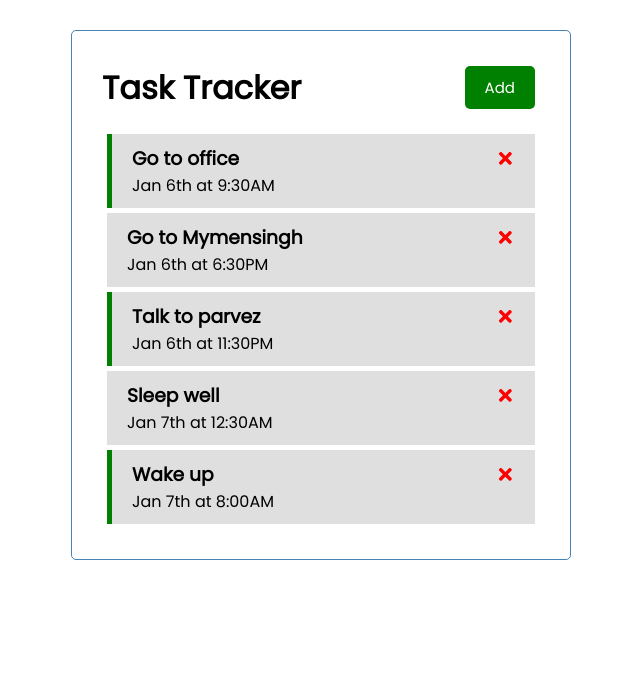
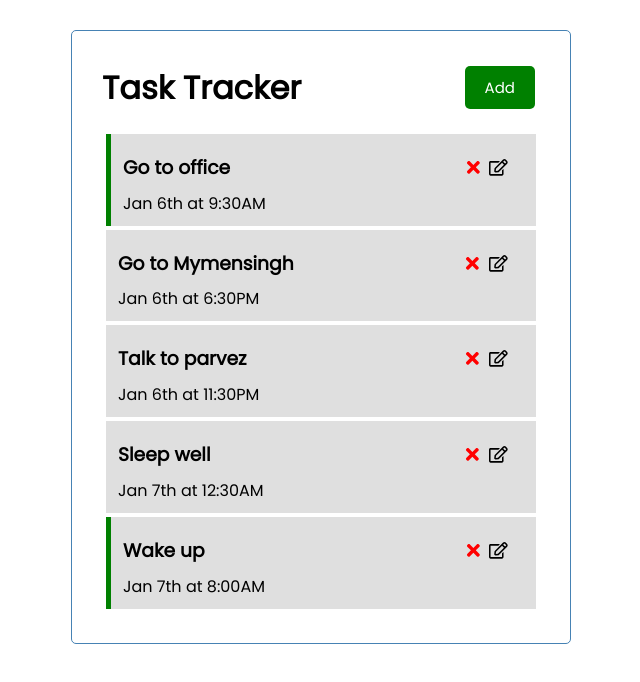
Before and after one commit to Adnan-13/task-tracker, a React (Create React App) app: page / in a window 1280 px wide. Shown: the top 682 px of the page, without its empty margins (319-959 px from the left). Built offline with nearby package versions, Linux system fonts and the light colour scheme.

Commit message:
Edit half

```diff
--- a/package.json
+++ b/package.json
@@ -6,6 +6,7 @@
     "@testing-library/jest-dom": "^5.16.1",
     "@testing-library/react": "^12.1.2",
     "@testing-library/user-event": "^13.5.0",
+    "json-server": "^0.17.0",
     "react": "^17.0.2",
     "react-dom": "^17.0.2",
     "react-icons": "^4.3.1",
--- a/src/App.js
+++ b/src/App.js
@@ -23,7 +23,7 @@ function App() {
       id: 3,
       text: 'Talk to parvez',
       date: 'Jan 6th at 11:30PM',
-      reminder: true,
+      reminder: false,
     },
     {
       id: 4,
@@ -44,6 +44,20 @@ function App() {
     const newTask = { id: taskId, ...task };
     setTaskId(taskId + 1);
     setTasks([...tasks, newTask]);
+  };
+
+  //edit task
+  const editTask = (editedTask) => {
+    // console.log(editedTask);
+    var modifiedTasks = [];
+    tasks.forEach((i) => {
+      console.log(i.id, editTask.id);
+      if (editTask.id === i.id) {
+        console.log('Got that S****');
+      }
+    });
+
+    // console.log(modifiedTasks);
   };
 
   // delete task
@@ -73,6 +87,7 @@ function App() {
           <Tasks
             tasks={tasks}
             onDelete={deleteTask}
+            onEdit={editTask}
             onReminderToggle={setReminder}
           />
         ) : (
--- /dev/null
+++ b/src/components/EditTask.js
@@ -0,0 +1,57 @@
+import React, { useState } from 'react';
+
+const EditTask = ({ task, onEdit }) => {
+  const [text, setText] = useState(task.text);
+  const [date, setDate] = useState(task.date);
+  const [reminder, setReminder] = useState(task.reminder);
+
+  const theID = task.id;
+
+  const onSubmit = (e) => {
+    e.preventDefault();
+
+    if (!text) {
+      alert('Please add a task');
+      return;
+    }
+
+    onEdit({ id: theID, text, date, reminder });
+  };
+
+  return (
+    <div style={{ border: '1px solid steelblue' }}>
+      <form className='add-form' style={{ margin: '15px' }} onSubmit={onSubmit}>
+        <div className='form-control'>
+          <label>Task</label>
+          <input
+            type='text'
+            value={text}
+            onChange={(e) => setText(e.target.value)}
+          />
+        </div>
+
+        <div className='form-control'>
+          <label>Date and Time</label>
+          <input
+            type='text'
+            value={date}
+            onChange={(e) => setDate(e.target.value)}
+          />
+        </div>
+
+        <div className='form-control form-control-check'>
+          <label>Set Reminder</label>
+          <input
+            type='checkbox'
+            checked={reminder}
+            onChange={(e) => setReminder(e.currentTarget.checked)}
+          />
+        </div>
+
+        <input className='btn btn-block' type='submit' value='Save Changes' />
+      </form>
+    </div>
+  );
+};
+
+export default EditTask;
--- a/src/components/Task.js
+++ b/src/components/Task.js
@@ -1,20 +1,33 @@
-import { FaTimes } from 'react-icons/fa';
+import React, { useState } from 'react';
 
-const Task = ({ task, onDelete, onReminderToggle }) => {
+import { FaRegEdit, FaTimes } from 'react-icons/fa';
+import EditTask from './EditTask.js';
+
+const Task = ({ task, onDelete, onReminderToggle, onEdit }) => {
+  const [showEditTask, setShowEditTask] = useState(false);
   return (
+    <>
       <div
         className={`task ${task.reminder ? 'reminder' : ''}`}
         onDoubleClick={() => onReminderToggle(task.id)}
       >
         <h3>
           {task.text}
+          <div className='task button-holder'>
             <FaTimes
               onClick={() => onDelete(task.id)}
               style={{ color: 'red', cursor: 'pointer' }}
-        />{' '}
+            />
+            <FaRegEdit
+              onClick={() => setShowEditTask(!showEditTask)}
+              style={{ cursor: 'pointer' }}
+            />
+          </div>
         </h3>
         <p> {task.date} </p>
       </div>
+      {showEditTask ? <EditTask task={task} onEdit={onEdit} /> : ''}
+    </>
   );
 };
 
--- a/src/components/Tasks.js
+++ b/src/components/Tasks.js
@@ -1,6 +1,6 @@
 import Task from './Task.js';
 
-const Tasks = ({ tasks, onDelete, onReminderToggle }) => {
+const Tasks = ({ tasks, onDelete, onReminderToggle, onEdit }) => {
   return (
     <>
       {tasks.map((task) => (
@@ -8,6 +8,7 @@ const Tasks = ({ tasks, onDelete, onReminderToggle }) => {
           key={task.id}
           task={task}
           onDelete={onDelete}
+          onEdit={onEdit}
           onReminderToggle={onReminderToggle}
         />
       ))}
--- a/src/index.css
+++ b/src/index.css
@@ -55,14 +55,22 @@ body {
 }
 
 .task {
+  display: flex;
+  flex-direction: column;
   background: #dfdfdf;
-  margin: 5px;
-  padding: 10px 20px;
-  cursor: pointer;
+  margin: 4px;
+  padding: 10px 12px;
 }
 
 .task.reminder {
   border-left: 5px solid green;
+}
+
+.task.button-holder {
+  flex-direction: row;
+  width: 17%;
+  justify-content: space-between;
+
 }
 
 .task h3 {
```
Also changed, not shown: 1 other file (tests, documents, lock files or other folders). Lines whose indentation alone changed are shown as unchanged.
